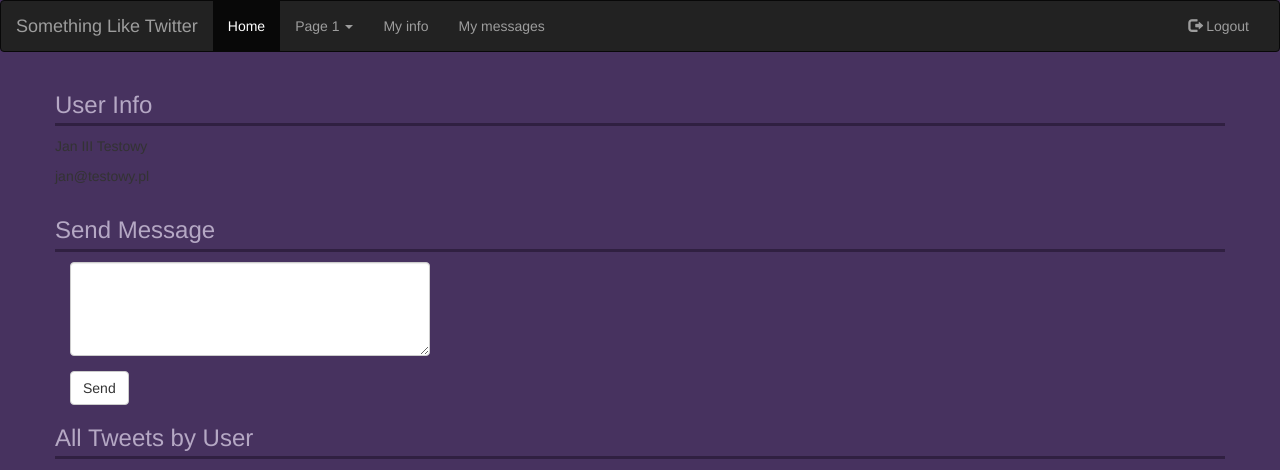
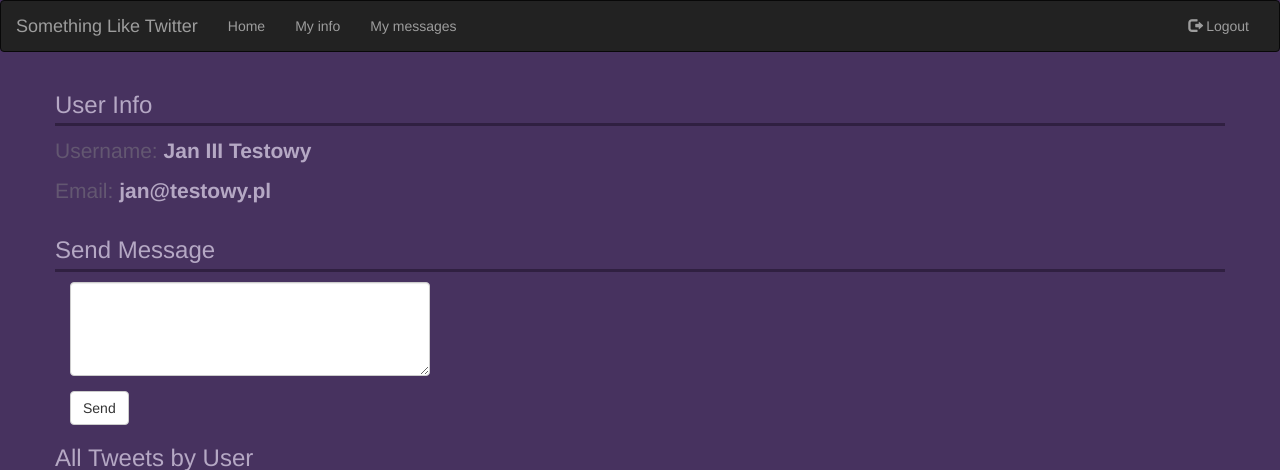
Before and after one commit to mkostrzycki/something-like-twitter, a PHP site: page /page_user?id=13 in a window 1280 px wide. Shown: the top 470 px of the page. Run offline with PHP 8.4, Linux system fonts and the light colour scheme; the visitor is signed in with stand-in values (Sample User, id 1); data comes from the database, SQL or seed files in the repository; some libraries are stand-ins or nearby versions.

Commit message:
Added some styles

```diff
--- a/css/style.css
+++ b/css/style.css
@@ -13,7 +13,8 @@ h3 {
 }
 
 .login,
-.register
+.register,
+.edit-user
 {
     margin-left: 20%;
     margin-top: 10%;
@@ -21,8 +22,10 @@ h3 {
 
 .login label,
 .register label,
+.edit-user label,
 .login p,
-.register p
+.register p,
+.edit-user p
 {
     color: #B5A8C4;
 }
@@ -128,3 +131,12 @@ h3 {
   justify-content: left;
   margin-top: 20px;
 }
+
+.user-info {
+    font-size: 150%;
+    color: #B5A8C4;
+}
+
+.text-label {
+    color: #635771;
+}
--- a/includes/nav.php
+++ b/includes/nav.php
@@ -10,19 +10,11 @@
         </div>
         <div class="collapse navbar-collapse" id="myNavbar">
             <ul class="nav navbar-nav">
-                <li class="active"><a href="index.php">Home</a></li>
+                <li><a href="index.php">Home</a></li>
                 <?php
                 // widzi zalogowany użytkownik
                 if ($userID !== null) {
-                    echo '<li class="dropdown">'
-                    . '<a class="dropdown-toggle" data-toggle="dropdown" href="#">Page 1 <span class="caret"></span></a>'
-                    . '<ul class="dropdown-menu">'
-                    . '<li><a href="#">Page 1-1</a></li>'
-                    . '<li><a href="#">Page 1-2</a></li>'
-                    . '<li><a href="#">Page 1-3</a></li>'
-                    . '</ul>'
-                    . '</li>'
-                    . '<li><a href="page_user.php?id=' . $userID . '">My info</a></li>'
+                    echo '<li><a href="page_user.php?id=' . $userID . '">My info</a></li>'
                     . '<li><a href="page_messages.php?id=' . $userID . '">My messages</a></li>';
                 }
                 ?>
--- a/index.php
+++ b/index.php
@@ -53,7 +53,7 @@ $tweets = Tweet::loadAllTweets($conn);
         ?>
         <!--NAV END-->
         <div class="jumbotron text-center">
-            <h1>Welcome, dear <?php echo ($username !== null) ? $username : 'Guest'; ?> <span class="glyphicon glyphicon-sunglasses"></span></h1>
+            <h1>Welcome <?php echo ($username !== null) ? $username : 'Guest'; ?> <span class="glyphicon glyphicon-sunglasses"></span></h1>
             <p>This page is a simple clone of twitter.
                 Feel free and tweet something&nbsp;:)</p>
         </div>
--- a/page_login.php
+++ b/page_login.php
@@ -66,12 +66,12 @@ if ($_SERVER['REQUEST_METHOD'] === 'POST') {
                         <div class="form-group">
                             <form action="" method="post" role="form">
                                 <label for="email">Email</label>
-                                <input type="text" name="email" id="email">
+                                <input type="text" name="email" id="email" class="form-control">
                                 <br>
                                 <label for="password">Password</label>
-                                <input type="password" name="password" id="password">
+                                <input type="password" name="password" id="password" class="form-control">
                                 <br>
-                                <button>Log in</button>
+                                <button type="submit" class="btn btn-default">Log in</button>
                             </form>
                         </div>
                         <p>You are not registered? <a href="page_register.php">Create an account</a></p>
--- a/page_user.php
+++ b/page_user.php
@@ -59,10 +59,10 @@ $userTweets = Tweet::loadAllTweetsByUserId($conn, $pageUserID);
                 <h3>User Info</h3>
                 <div class="user-info">
                     <?php
-                    echo '<p>' . $user->getUsername() . '</p>';
-                    echo '<p>' . $user->getEmail() . '</p>';
+                    echo '<p><span class="text-label">Username: </span><b>' . $user->getUsername() . '</b></p>';
+                    echo '<p><span class="text-label">Email: </span><b>' . $user->getEmail() . '</b></p>';
                     if ($visitorUserID == $pageUserID) {
-                        echo '<p><a href="page_user_edit.php">Edit User</a></p>';
+                        echo '<p><a href="page_user_edit.php" class="btn btn-default" role="button">Edit User</a></p>';
                     }
                     ?>
                 </div>
```
Also changed, not shown: page_register.php (+4 -4 lines), page_user_edit.php (+9 -6 lines).
